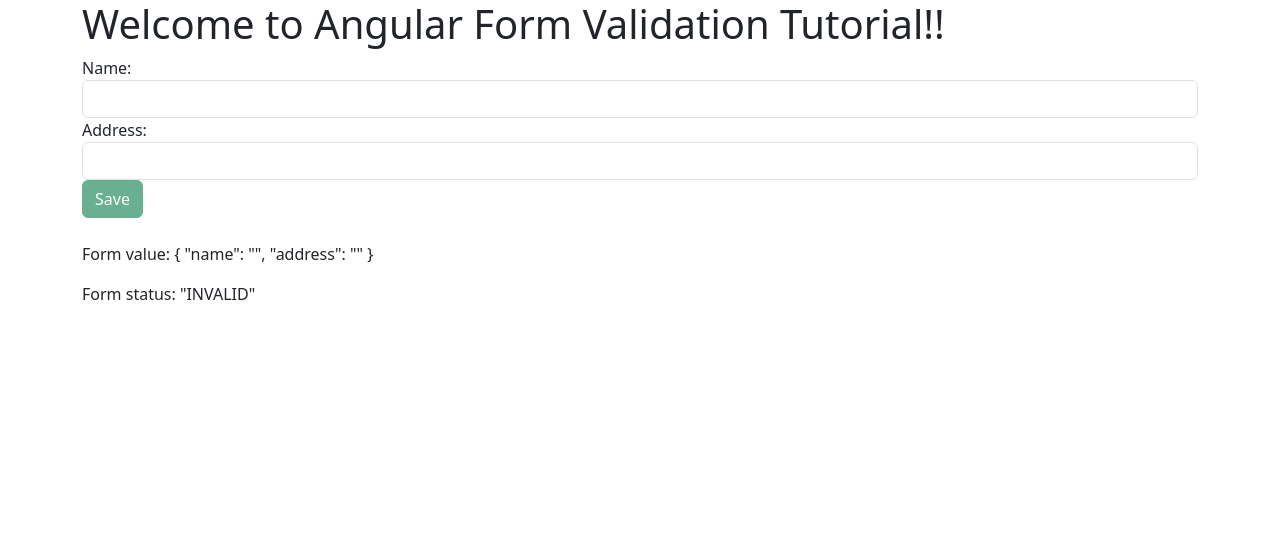
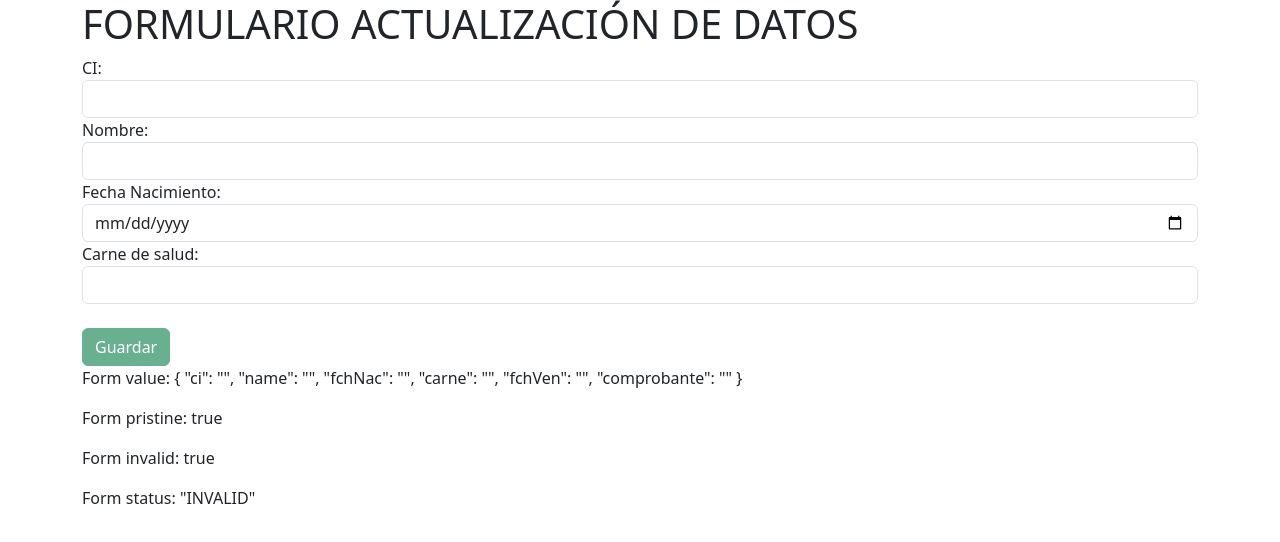
Before and after one commit to gabrielfelipe29/obligatorioBD, an Angular app in the folder Angular/obligatorioBD/: page /formulario in a window 1280 px wide. Shown: the top 542 px of the page. Built offline with nearby package versions, Linux system fonts and the light colour scheme.

Commit message:
Subiendo formulario

```diff
--- a/Angular/obligatorioBD/src/app/formulario/formulario.component.css
+++ b/Angular/obligatorioBD/src/app/formulario/formulario.component.css
@@ -2,10 +2,12 @@
   color: red;
 }
 
-input.ng-invalid.ng-touched {
+input.ng-invalid.ng-touched,
+select.ng-invalid.ng-touched {
   border: red 1px solid;
 }
 
-input.ng-valid.ng-touched {
+input.ng-valid.ng-touched,
+select.ng-valid.ng-touched {
   border: green 1px solid;
 }
--- a/Angular/obligatorioBD/src/app/formulario/formulario.component.html
+++ b/Angular/obligatorioBD/src/app/formulario/formulario.component.html
@@ -2,11 +2,30 @@
 
 <div class="container">
     <h1>
-        Welcome to {{title}}!!
+        FORMULARIO ACTUALIZACIÓN DE DATOS
     </h1>
     <form [formGroup]="angForm" novalidate>
         <div class="form-group">
-            <label>Name:</label>
+            <label>CI:</label>
+            <input class="form-control" formControlName="ci" type="text" minlength="7" maxlength="8" ngModel
+                pattern="[0-9]*">
+        </div>
+
+        <div class="error" *ngIf="angForm.controls['ci'].invalid && (angForm.controls['ci'].dirty ||
+            angForm.controls['ci'].touched)">
+            <div [hidden]="!angForm.controls['ci'].errors.required">
+                CI no puede estar vacía.
+            </div>
+            <div [hidden]="!angForm.controls['ci'].errors.minlength">
+                Largo mínimo de 7 caracteres.
+            </div>
+            <div [hidden]="!angForm.controls['ci'].errors.pattern">
+                Solo se permiten números.
+            </div>
+        </div>
+
+        <div class="form-group">
+            <label>Nombre:</label>
             <input class="form-control" formControlName="name" type="text">
         </div>
 
@@ -17,19 +36,64 @@
             </div>
         </div>
 
+
         <div class="form-group">
-            <label>Address:</label>
-            <input class="form-control" formControlName="address" type="text">
+            <label>Fecha Nacimiento:</label>
+            <input class="form-control" formControlName="fchNac" max="{{date | date:'yyyy-MM-dd'}}" type="date">
         </div>
-        <div *ngIf="angForm.controls['address'].invalid && (angForm.controls['address'].dirty || angForm.controls['address'].touched)"
-            class="alert alert-danger">
-            email is required.
+
+        <div class="error" *ngIf="angForm.controls['fchNac'].invalid && (angForm.controls['fchNac'].dirty
+            || angForm.controls['fchNac'].touched)">
+            <div [hidden]="!angForm.controls['fchNac'].errors.required">
+                Fecha de nacimiento no puede estar vacía.
+            </div>
         </div>
+
+        <div class="form-group">
+            <label>Carne de salud: </label>
+            <select #carne class="form-control" formControlName="carne" name="carne" (change)="onSelected(carne.value)">
+                <option default value="no">No</option>
+                <option value="si">Si</option>
+            </select>
+        </div>
+        <div class="error" *ngIf="angForm.controls['carne'].invalid && (angForm.controls['carne'].dirty
+            || angForm.controls['carne'].touched)">
+            <div [hidden]="!angForm.controls['carne'].errors.required">
+                Fecha de nacimiento no puede estar vacía.
+            </div>
+        </div>
+
+
+        <div *ngIf="!escondido" class="form-group">
+            <label>Fecha Vencimiento:</label>
+            <input class="form-control" formControlName="fchVen" min="{{date | date:'yyyy-MM-dd'}}" type="date">
+        </div>
+
+        <div class="error" *ngIf="!escondido && angForm.controls['fchVen'].invalid && (angForm.controls['fchVen'].dirty
+            || angForm.controls['fchVen'].touched)">
+            <div [hidden]="!angForm.controls['fchVen'].errors.required">
+                Fecha de vencimiento no puede estar vacía.
+            </div>
+        </div>
+
+        <div *ngIf="!escondido" class="form-group">
+            <label>Comprobante:</label>
+            <input class="form-control" formControlName="comprobante" type="file" accept="image/jpeg, application/pdf">
+        </div>
+
+        <div class="error" *ngIf="!escondido && angForm.controls['comprobante'].invalid && (angForm.controls['comprobante'].dirty ||
+            angForm.controls['comprobante'].touched)">
+            <div [hidden]="!angForm.controls['comprobante'].errors.required">
+                Comprobante no puede estar vacío.
+            </div>
+        </div>
+        <br>
         <button type="submit" [disabled]="angForm.pristine || angForm.invalid" class="btn btn-success">
-            Save
+            Guardar
         </button>
     </form>
-    <br />
     <p>Form value: {{ angForm.value | json }}</p>
+    <p>Form pristine: {{ angForm.pristine }}</p>
+    <p>Form invalid: {{ angForm.invalid }}</p>
     <p>Form status: {{ angForm.status | json }}</p>
 </div>
--- a/Angular/obligatorioBD/src/app/formulario/formulario.component.ts
+++ b/Angular/obligatorioBD/src/app/formulario/formulario.component.ts
@@ -1,4 +1,4 @@
-import { Component } from '@angular/core';
+import { Component, OnInit } from '@angular/core';
 import { FormGroup, FormBuilder, Validators } from '@angular/forms';
 
 @Component({
@@ -6,11 +6,15 @@
   templateUrl: './formulario.component.html',
   styleUrls: ['./formulario.component.css']
 })
-export class FormularioComponent {
+export class FormularioComponent implements OnInit {
 
   //CI, nombre, fecha nacimiento, tiene carne de salud (chkbtn), fchvnc carne, comprobante (pdf o jpg)
+  escondido = true;
+  ngOnInit(): void {
+    //limpiar campos?
 
-
+  }
+  date = new Date;
   title = 'Angular Form Validation Tutorial';
   angForm: FormGroup;
   constructor(private fb: FormBuilder) {
@@ -18,32 +22,33 @@
   }
   createForm() {
     this.angForm = this.fb.group({
-      name: ['', [Validators.required, Validators.minLength(5)]],
-      address: ['', Validators.required]
+      ci: ['', [Validators.required, Validators.minLength(7), Validators.pattern('^[0-9]*$')]],
+      name: ['', [Validators.required]],
+      fchNac: ['', [Validators.required]],
+      carne: ['', Validators.required],
+      fchVen: '',
+      comprobante: ''
     });
   }
 
-
-  ngOnInit(): void {
-    (function () {
-      'use strict'
-
-      // Fetch all the forms we want to apply custom Bootstrap validation styles to
-      var forms = document.querySelectorAll('.needs-validation')
-
-      // Loop over them and prevent submission
-      Array.prototype.slice.call(forms)
-        .forEach(function (form) {
-          form.addEventListener('submit', function (event: any) {
-            if (!form.checkValidity()) {
-              event.preventDefault()
-              event.stopPropagation()
-            }
-
-            form.classList.add('was-validated')
-          }, false)
-        })
-    })()
+  onSelected(value: string): void {
+    //pone como requisito que se complete la fecha de vencimiento y comprobante en base a lo que ingrese el usuario
+    const controlFchVen = this.angForm.get('fchVen');
+    const controlComprobante = this.angForm.get('comprobante');
+    if (value === 'si') {
+      //pongo los requisitos y cambio escondido a false
+      this.escondido = false;
+      controlFchVen.setValidators(Validators.required);
+      controlComprobante.setValidators(Validators.required);
+    } else if (value === 'no') {
+      //saco los requisitos y cambio escondido a true
+      this.escondido = true;
+      controlFchVen.reset();
+      controlFchVen.clearValidators();
+      controlComprobante.reset();
+      controlComprobante.clearValidators();
+    }
+    controlFchVen.updateValueAndValidity();
+    controlComprobante.updateValueAndValidity();
   }
-
 }
```
